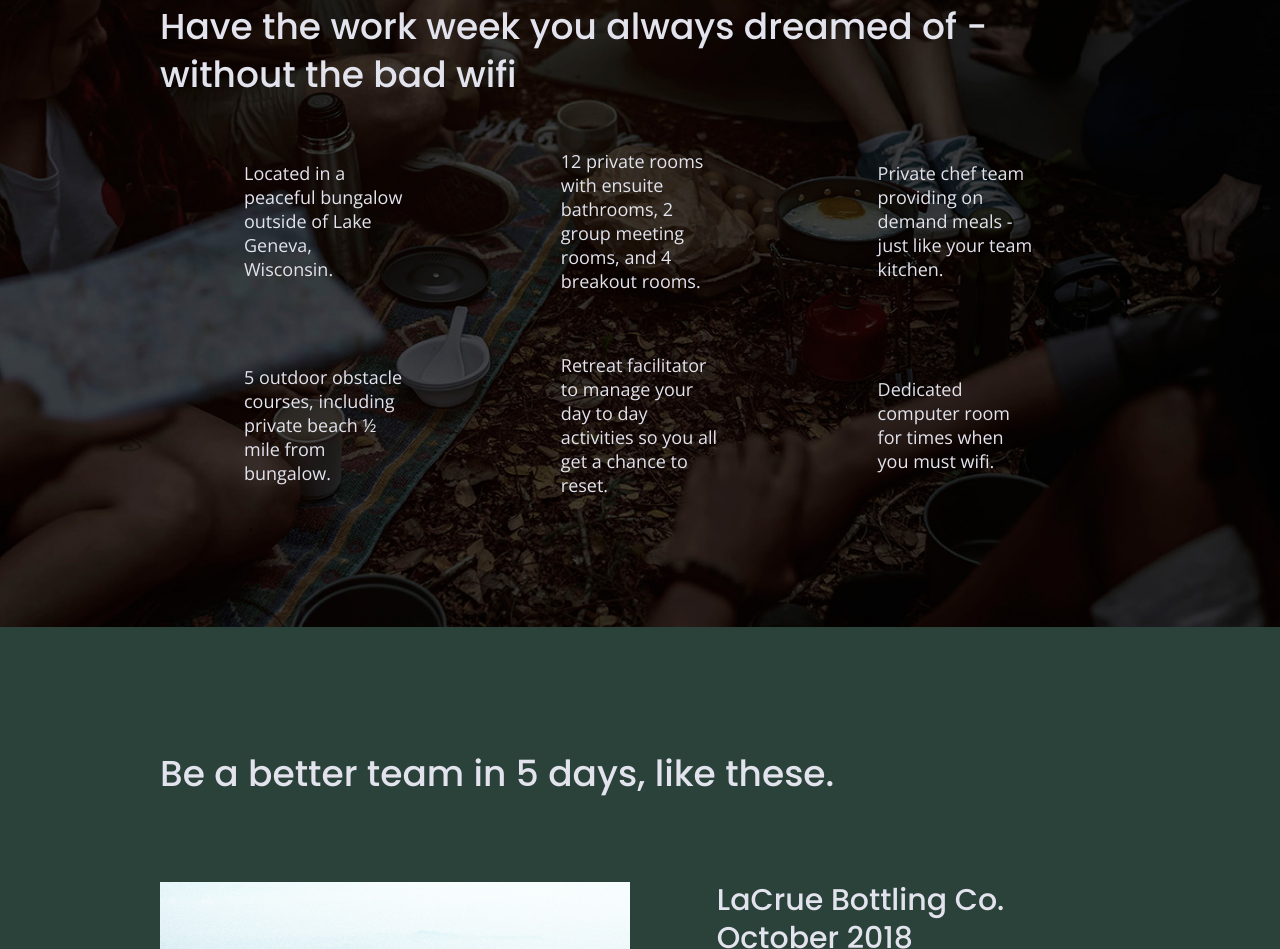
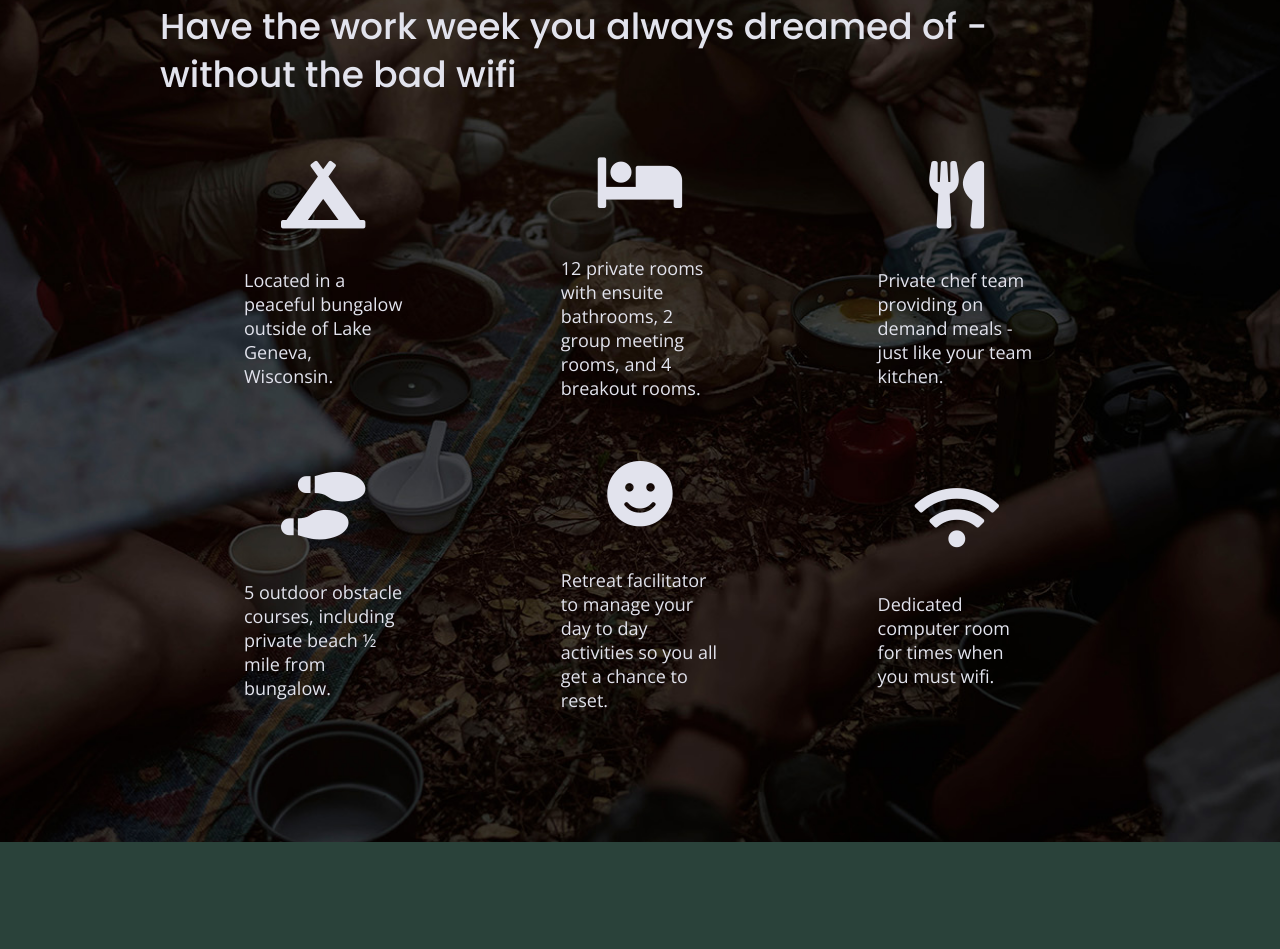
Before and after one commit to liabarna/unplugged, a website built with Parcel: page index.html in a window 1280 px wide. Shown: the part 1129-2078 px from the top of the page. Built offline with nearby package versions, Linux system fonts and the light colour scheme.

Commit message:
Added icons to features part

```diff
--- a/css/main.css
+++ b/css/main.css
@@ -325,6 +325,11 @@ input[type=button] {
 .features article {
   width: 63%;
   margin: 30px 0;
+}
+
+.features i {
+	font-size: 3.75em;
+  margin-bottom: 40px;
 }
 
 /* Reviews */
--- a/index.html
+++ b/index.html
@@ -23,6 +23,9 @@
 
   <!-- Google Fonts -->
   <link href="https://fonts.googleapis.com/css?family=Open+Sans:400,700|Poppins:500,700" rel="stylesheet">
+
+  <!-- FontAwesome CDN version 5.5 -->
+  <link rel="stylesheet" href="https://use.fontawesome.com/releases/v5.5.0/css/all.css" integrity="sha384-B4dIYHKNBt8Bc12p+WXckhzcICo0wtJAoU8YZTY5qE0Id1GSseTk6S+L3BlXeVIU" crossorigin="anonymous">
 </head>
 
 <body>
@@ -71,32 +74,38 @@
         <h2>Have the work week you always dreamed of - without the bad wifi</h2>
         <div class="features-items">
           <article>
-           <p class="fontawesome-icon"></p>
+           <p class="fontawesome-icon">
+            <i class="fas fa-campground"></i></p>
            <p class="features-item-description">Located in a peaceful bungalow outside of Lake Geneva, Wisconsin.</p>
           </article>
 
           <article>
-            <p class="fontawesome-icon"></p>
+            <p class="fontawesome-icon">
+              <i class="fas fa-bed"></i></p>
             <p class="features-item-description">12 private rooms with ensuite bathrooms, 2 group meeting rooms, and 4 breakout rooms.</p>
           </article>
 
           <article>
-            <p class="fontawesome-icon"></p>
+            <p class="fontawesome-icon">
+              <i class="fas fa-utensils"></i></p>
             <p class="features-item-description">Private chef team providing on demand meals - just like your team kitchen.</p>
           </article>
 
           <article>
-            <p class="fontawesome-icon"></p>
+            <p class="fontawesome-icon">
+              <i class="fas fa-shoe-prints"></i></p>
             <p class="features-item-description">5 outdoor obstacle courses, including private beach ½ mile from bungalow.</p>
           </article>
 
           <article>
-            <p class="fontawesome-icon"></p>
+            <p class="fontawesome-icon">
+              <i class="fas fa-smile"></i></p>
             <p class="features-item-description">Retreat facilitator to manage your day to day activities so you all get a chance to reset.</p>
           </article>
 
           <article>
-            <p class="fontawesome-icon"></p>
+            <p class="fontawesome-icon">
+              <i class="fas fa-wifi"></i></p>
             <p class="features-item-description">Dedicated computer room for times when you must wifi.</p>
           </article>
         </div>
```
Also changed, not shown: about/index.html (+3 -0 lines), faq/index.html (+3 -0 lines).
